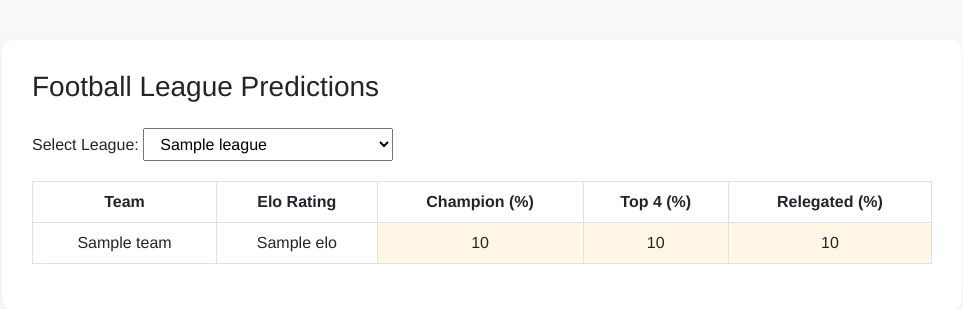
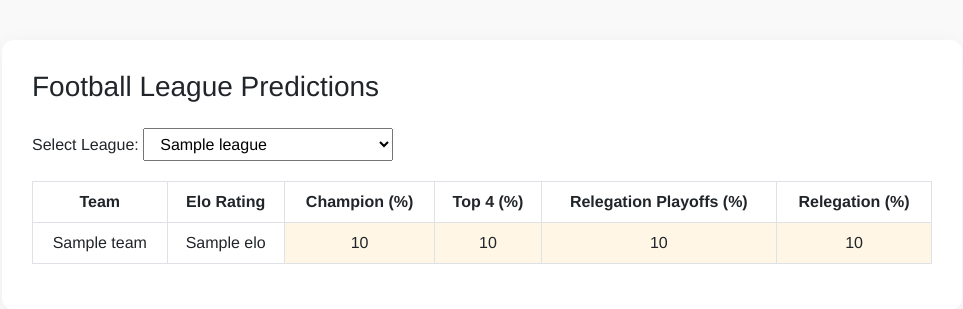
Before and after one commit to prrlesmac/footy_odds_fe, a Flask app: template templates/table.html in a window 1280 px wide. Shown: the top 309 px of the page, without its empty margins (158-1121 px from the left). Run offline with Flask 3, Linux system fonts and the light colour scheme; the template is opened without the code that fills it: most values are stand-ins (such as "Sample title", 1, 10 or a date in 2020).

Commit message:
add relegation playoff

```diff
--- a/app.py
+++ b/app.py
@@ -8,9 +8,15 @@ app = Flask(__name__)
 def get_football_data(league):
     engine = db.get_postgres_engine()
     query = f"""
-    SELECT *
-    FROM sim_standings s
-    LEFT JOIN current_elos c
+    SELECT
+        team,
+        elo,
+        title_odds,
+        top_4_odds,
+        relegation_playoff_odds,
+        direct_relegation_odds
+    FROM public.sim_standings s
+    LEFT JOIN public.current_elos c
     ON s.team = c.club
     WHERE s.country='{league}'
     """
--- a/templates/table.html
+++ b/templates/table.html
@@ -67,7 +67,8 @@
                     <th>Elo Rating</th>
                     <th>Champion (%)</th>
                     <th>Top 4 (%)</th>
-                    <th>Relegated (%)</th>
+                    <th>Relegation Playoffs (%)</th>
+                    <th>Relegation (%)</th>
                 </tr>
             </thead>
             <tbody>
@@ -75,7 +76,7 @@
                 <tr>
                     <td>{{ row.team }}</td>
                     <td>{{ row.elo }}</td>
-                    {% for col in ['title_odds', 'top_4_odds', 'relegation_odds'] %}
+                    {% for col in ['title_odds', 'top_4_odds', 'relegation_playoff_odds', 'direct_relegation_odds'] %}
                     {% set val = 100*row[col] %}
                     {% set bg_color = "hsl(39, 100%, " ~ (100 - val * 0.5) ~ "%)" %}
                     <td class="odds-cell" style="background-color: {{ bg_color }};">
```
